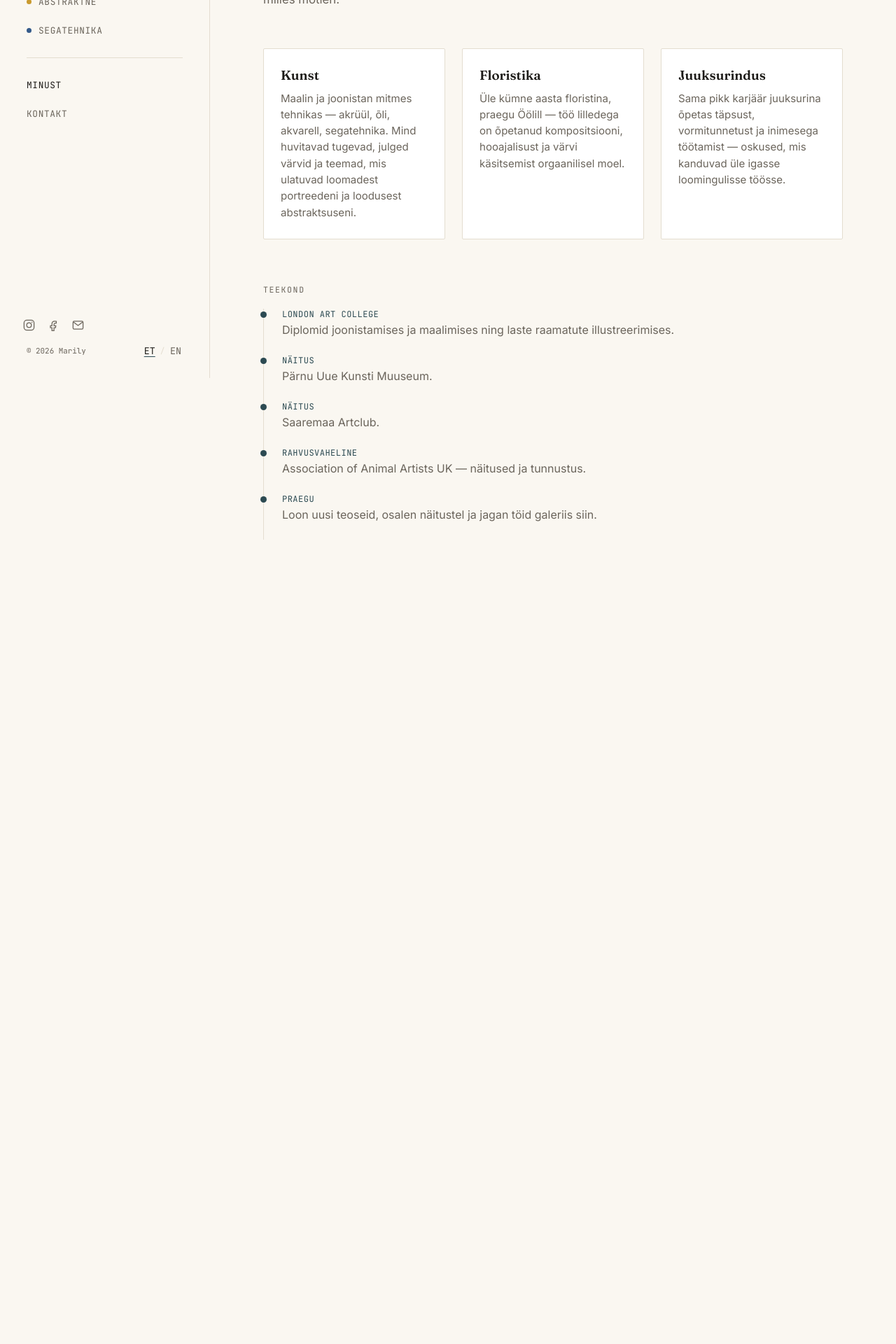
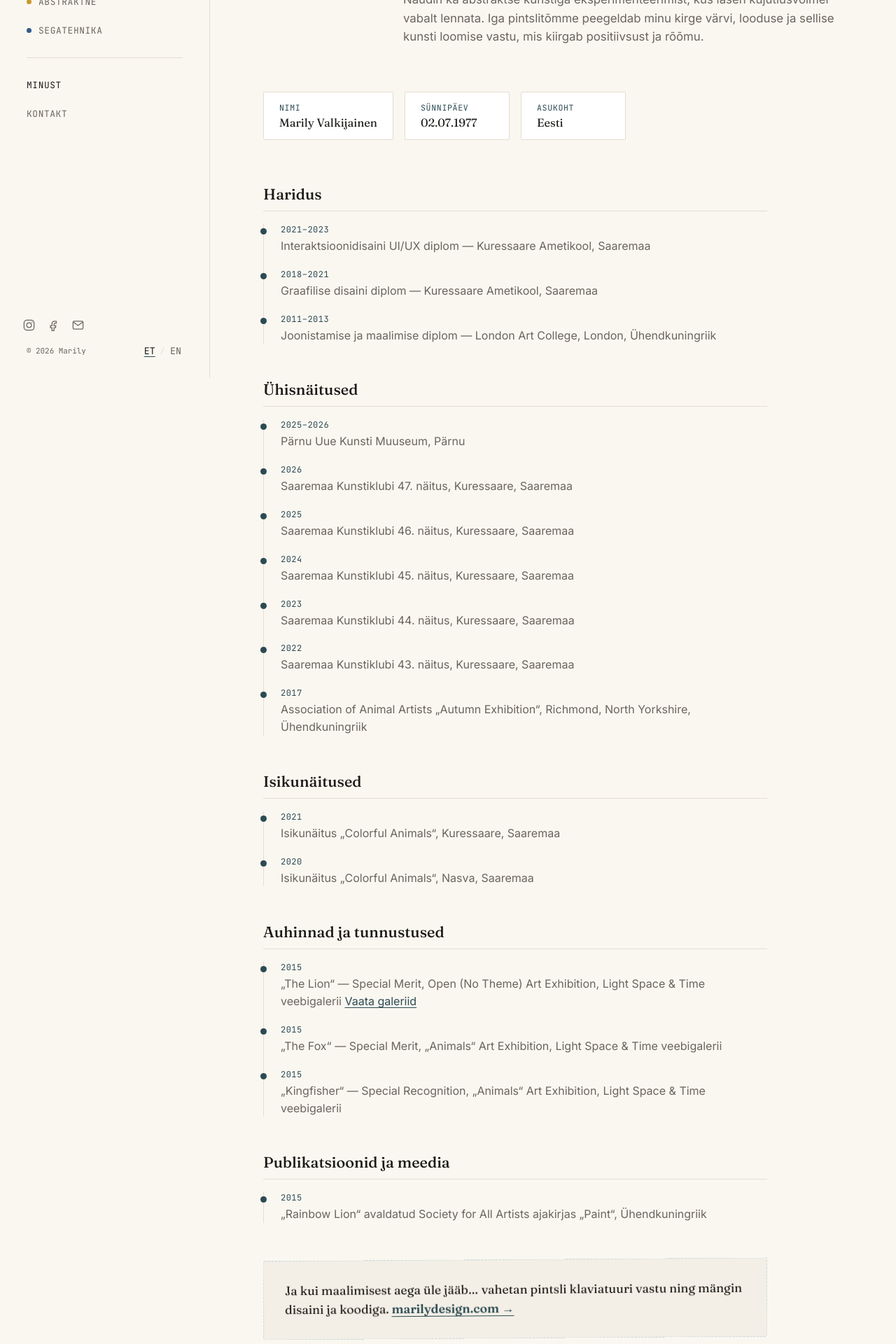
Before and after one commit to marily77/marilysartnest, a React (Vite) app: page /about in a window 1280 px wide. Shown: the part 260-2180 px from the top of the page at 70% size. Before the commit the page ends 1095 px from the top, so only its background shows below. Built offline with nearby package versions, Linux system fonts and the light colour scheme.

Commit message:
New about page layout

```diff
--- a/src/i18n/locales/en.json
+++ b/src/i18n/locales/en.json
@@ -15,31 +15,121 @@
     "next": "Next image"
   },
   "about": {
-    "eyebrow": "My story",
-    "title": "Three crafts, one hand.",
-    "lede": "Before the brush became the main tool, these same hands cut hair, arranged flowers and drew for years — each one taught something about colour, form and patience that eventually came together in art. I'm a colorholic: colour is the language I think in.",
-    "blocks": {
-      "art": {
-        "title": "Art",
-        "text": "I paint and draw in several techniques — acrylic, oil, watercolour, mixed media. I'm drawn to bold, confident colours and subjects ranging from animals to portraits, from nature to abstraction."
+    "eyebrow": "Hey There",
+    "title": "Marily Valkijainen",
+    "lede": "I'm an artist who loves capturing the beauty and spirit of animals through vibrant portraits and illustrations. My work blends bold, vivid colors with a playful, naive style that brings each piece to life with energy and warmth. I also enjoy experimenting with abstract art, where I let my imagination run wild. Every brushstroke reflects my passion for color, nature, and creating art that radiates positivity and joy.",
+    "photoAlt": "Portrait of Marily Valkijainen",
+    "facts": [
+      {
+        "label": "Name",
+        "value": "Marily Valkijainen"
       },
-      "floristry": {
-        "title": "Floristry",
-        "text": "Over ten years as a florist, currently at Öölill — working with flowers has taught composition, seasonality and handling colour in an organic way."
+      {
+        "label": "Birthday",
+        "value": "02.07.1977"
       },
-      "hairdressing": {
-        "title": "Hairdressing",
-        "text": "An equally long career as a hairdresser taught precision, a sense of form and working with people — skills that carry into every creative project."
+      {
+        "label": "Location",
+        "value": "Estonia"
       }
-    },
-    "timelineEyebrow": "Journey",
-    "milestones": [
-      { "year": "London Art College", "text": "Diplomas in Drawing & Painting and in Children's Book Illustration." },
-      { "year": "Exhibition", "text": "Pärnu Museum of New Art." },
-      { "year": "Exhibition", "text": "Saaremaa Artclub." },
-      { "year": "International", "text": "Association of Animal Artists UK — exhibitions and recognition." },
-      { "year": "Now", "text": "Creating new work, exhibiting, and sharing pieces here in the gallery." }
-    ]
+    ],
+    "sections": [
+      {
+        "title": "Education",
+        "items": [
+          {
+            "year": "2021–2023",
+            "text": "Interaction Design UI/UX Diploma — Kuressaare Regional Training School, Saaremaa, Estonia"
+          },
+          {
+            "year": "2018–2021",
+            "text": "Graphic Design Diploma — Kuressaare Regional Training School, Saaremaa, Estonia"
+          },
+          {
+            "year": "2011–2013",
+            "text": "Diploma in Drawing and Painting — London Art College, London, United Kingdom"
+          }
+        ]
+      },
+      {
+        "title": "Collective Exhibitions",
+        "items": [
+          {
+            "year": "2025–2026",
+            "text": "Pärnu Museum of New Art, Pärnu, Estonia"
+          },
+          {
+            "year": "2026",
+            "text": "Saaremaa Artclub 47th Exhibition, Kuressaare, Saaremaa, Estonia"
+          },
+          {
+            "year": "2025",
+            "text": "Saaremaa Artclub 46th Exhibition, Kuressaare, Saaremaa, Estonia"
+          },
+          {
+            "year": "2024",
+            "text": "Saaremaa Artclub 45th Exhibition, Kuressaare, Saaremaa, Estonia"
+          },
+          {
+            "year": "2023",
+            "text": "Saaremaa Artclub 44th Exhibition, Kuressaare, Saaremaa, Estonia"
+          },
+          {
+            "year": "2022",
+            "text": "Saaremaa Artclub 43rd Exhibition, Kuressaare, Saaremaa, Estonia"
+          },
+          {
+            "year": "2017",
+            "text": "Association of Animal Artists “Autumn Exhibition”, Richmond, North Yorkshire, United Kingdom"
+          }
+        ]
+      },
+      {
+        "title": "Solo Exhibitions",
+        "items": [
+          {
+            "year": "2021",
+            "text": "Solo Exhibition “Colorful Animals”, Kuressaare, Saaremaa, Estonia"
+          },
+          {
+            "year": "2020",
+            "text": "Solo Exhibition “Colorful Animals”, Nasva, Saaremaa, Estonia"
+          }
+        ]
+      },
+      {
+        "title": "Prizes & Awards",
+        "items": [
+          {
+            "year": "2015",
+            "text": "“The Lion” — Special Merit, Open (No Theme) Art Exhibition, Light Space & Time Online Gallery",
+            "link": "https://www.lightspacetime.com/exhibition-archives/open-no-theme-art-exhibition-september-2015",
+            "linkLabel": "View gallery"
+          },
+          {
+            "year": "2015",
+            "text": "“The Fox” — Special Merit, “Animals” Art Exhibition, Light Space & Time Online Gallery"
+          },
+          {
+            "year": "2015",
+            "text": "“Kingfisher” — Special Recognition, “Animals” Art Exhibition, Light Space & Time Online Gallery"
+          }
+        ]
+      },
+      {
+        "title": "Publications & Press",
+        "items": [
+          {
+            "year": "2015",
+            "text": "“Rainbow Lion” published in the Society for All Artists “Paint” magazine, United Kingdom"
+          }
+        ]
+      }
+    ],
+    "outro": {
+      "text": "And when there's paint left to dry and time left to spare… I swap the brush for a keyboard and play with design & code.",
+      "linkLabel": "marilydesign.com →"
+    }
   },
   "contact": {
     "eyebrow": "Contact",
--- a/src/i18n/locales/et.json
+++ b/src/i18n/locales/et.json
@@ -15,31 +15,121 @@
     "next": "Järgmine pilt"
   },
   "about": {
-    "eyebrow": "Minu lugu",
-    "title": "Kolm käsitööd, üks käsi.",
-    "lede": "Enne kui pintsel sai peamiseks tööriistaks, on samad käed lõiganud juukseid, seadnud lilli ja joonistanud aastaid — igaüks neist õpetas midagi värvist, vormist ja kärsitusest, mis lõpuks kunstis kokku said. Olen colorholic: värv on mulle keel, milles mõtlen.",
-    "blocks": {
-      "art": {
-        "title": "Kunst",
-        "text": "Maalin ja joonistan mitmes tehnikas — akrüül, õli, akvarell, segatehnika. Mind huvitavad tugevad, julged värvid ja teemad, mis ulatuvad loomadest portreedeni ja loodusest abstraktsuseni."
+    "eyebrow": "Tere-tere",
+    "title": "Marily Valkijainen",
+    "lede": "Olen kunstnik, kes armastab tabada loomade ilu ja hinge erksavärviliste portreede ja illustratsioonide kaudu. Minu looming ühendab julged, elavad värvid mängulise ja naivistliku stiiliga, mis annab igale tööle energiat ja soojust. Naudin ka abstraktse kunstiga eksperimenteerimist, kus lasen kujutlusvõimel vabalt lennata. Iga pintslitõmme peegeldab minu kirge värvi, looduse ja sellise kunsti loomise vastu, mis kiirgab positiivsust ja rõõmu.",
+    "photoAlt": "Marily Valkijaineni portree",
+    "facts": [
+      {
+        "label": "Nimi",
+        "value": "Marily Valkijainen"
       },
-      "floristry": {
-        "title": "Floristika",
-        "text": "Üle kümne aasta floristina, praegu Öölill — töö lilledega on õpetanud kompositsiooni, hooajalisust ja värvi käsitsemist orgaanilisel moel."
+      {
+        "label": "Sünnipäev",
+        "value": "02.07.1977"
       },
-      "hairdressing": {
-        "title": "Juuksurindus",
-        "text": "Sama pikk karjäär juuksurina õpetas täpsust, vormitunnetust ja inimesega töötamist — oskused, mis kanduvad üle igasse loomingulisse töösse."
+      {
+        "label": "Asukoht",
+        "value": "Eesti"
       }
-    },
-    "timelineEyebrow": "Teekond",
-    "milestones": [
-      { "year": "London Art College", "text": "Diplomid joonistamises ja maalimises ning laste raamatute illustreerimises." },
-      { "year": "Näitus", "text": "Pärnu Uue Kunsti Muuseum." },
-      { "year": "Näitus", "text": "Saaremaa Artclub." },
-      { "year": "Rahvusvaheline", "text": "Association of Animal Artists UK — näitused ja tunnustus." },
-      { "year": "Praegu", "text": "Loon uusi teoseid, osalen näitustel ja jagan töid galeriis siin." }
-    ]
+    ],
+    "sections": [
+      {
+        "title": "Haridus",
+        "items": [
+          {
+            "year": "2021–2023",
+            "text": "Interaktsioonidisaini UI/UX diplom — Kuressaare Ametikool, Saaremaa"
+          },
+          {
+            "year": "2018–2021",
+            "text": "Graafilise disaini diplom — Kuressaare Ametikool, Saaremaa"
+          },
+          {
+            "year": "2011–2013",
+            "text": "Joonistamise ja maalimise diplom — London Art College, London, Ühendkuningriik"
+          }
+        ]
+      },
+      {
+        "title": "Ühisnäitused",
+        "items": [
+          {
+            "year": "2025–2026",
+            "text": "Pärnu Uue Kunsti Muuseum, Pärnu"
+          },
+          {
+            "year": "2026",
+            "text": "Saaremaa Kunstiklubi 47. näitus, Kuressaare, Saaremaa"
+          },
+          {
+            "year": "2025",
+            "text": "Saaremaa Kunstiklubi 46. näitus, Kuressaare, Saaremaa"
+          },
+          {
+            "year": "2024",
+            "text": "Saaremaa Kunstiklubi 45. näitus, Kuressaare, Saaremaa"
+          },
+          {
+            "year": "2023",
+            "text": "Saaremaa Kunstiklubi 44. näitus, Kuressaare, Saaremaa"
+          },
+          {
+            "year": "2022",
+            "text": "Saaremaa Kunstiklubi 43. näitus, Kuressaare, Saaremaa"
+          },
+          {
+            "year": "2017",
+            "text": "Association of Animal Artists „Autumn Exhibition“, Richmond, North Yorkshire, Ühendkuningriik"
+          }
+        ]
+      },
+      {
+        "title": "Isikunäitused",
+        "items": [
+          {
+            "year": "2021",
+            "text": "Isikunäitus „Colorful Animals“, Kuressaare, Saaremaa"
+          },
+          {
+            "year": "2020",
+            "text": "Isikunäitus „Colorful Animals“, Nasva, Saaremaa"
+          }
+        ]
+      },
+      {
+        "title": "Auhinnad ja tunnustused",
+        "items": [
+          {
+            "year": "2015",
+            "text": "„The Lion“ — Special Merit, Open (No Theme) Art Exhibition, Light Space & Time veebigalerii",
+            "link": "https://www.lightspacetime.com/exhibition-archives/open-no-theme-art-exhibition-september-2015",
+            "linkLabel": "Vaata galeriid"
+          },
+          {
+            "year": "2015",
+            "text": "„The Fox“ — Special Merit, „Animals“ Art Exhibition, Light Space & Time veebigalerii"
+          },
+          {
+            "year": "2015",
+            "text": "„Kingfisher“ — Special Recognition, „Animals“ Art Exhibition, Light Space & Time veebigalerii"
+          }
+        ]
+      },
+      {
+        "title": "Publikatsioonid ja meedia",
+        "items": [
+          {
+            "year": "2015",
+            "text": "„Rainbow Lion“ avaldatud Society for All Artists ajakirjas „Paint“, Ühendkuningriik"
+          }
+        ]
+      }
+    ],
+    "outro": {
+      "text": "Ja kui maalimisest aega üle jääb… vahetan pintsli klaviatuuri vastu ning mängin disaini ja koodiga.",
+      "linkLabel": "marilydesign.com →"
+    }
   },
   "contact": {
     "eyebrow": "Kontakt",
--- a/src/pages/About.css
+++ b/src/pages/About.css
@@ -1,6 +1,24 @@
+
+/* ---- Hero: photo + intro ---- */
+.about__hero {
+  display: flex;
+  align-items: flex-start;
+  gap: 40px;
+  margin-bottom: 48px;
+}
+
+.about__photo {
+  width: 160px;
+  height: 160px;
+  object-fit: cover;
+  border-radius: 50%;
+  border: 3px solid var(--paper);
+  box-shadow: 0 0 0 1px var(--line), 0 10px 24px rgba(28, 26, 23, 0.1);
+  flex-shrink: 0;
+}
+
 .about__intro {
   max-width: 640px;
-  margin-bottom: 56px;
 }
 
 .about__title {
@@ -16,69 +34,147 @@
   line-height: 1.6;
 }
 
-.about__grid {
-  display: grid;
-  grid-template-columns: repeat(3, 1fr);
-  gap: 24px;
-  margin-bottom: 64px;
+@media (max-width: 640px) {
+  .about__hero {
+    flex-direction: column;
+    align-items: center;
+    text-align: center;
+    gap: 24px;
+  }
+  .about__photo {
+    width: 130px;
+    height: 130px;
+  }
 }
 
-.about__block {
+/* ---- Quick facts ---- */
+.about__facts {
+  display: flex;
+  flex-wrap: wrap;
+  gap: 16px;
+  margin: 0 0 64px;
+  padding: 0;
+}
+
+.about__fact {
   background: var(--paper);
   border: 1px solid var(--line);
   border-radius: var(--radius);
-  padding: 26px 24px;
+  padding: 14px 22px;
+  min-width: 150px;
 }
 
-.about__block h3 {
-  font-family: var(--font-display);
-  margin: 0 0 10px;
+.about__fact dt {
+  font-family: var(--font-mono);
+  font-size: 0.72rem;
+  letter-spacing: 0.06em;
+  text-transform: uppercase;
+  color: var(--accent);
+  margin-bottom: 4px;
 }
 
-.about__block p {
-  color: var(--ink-soft);
-  font-size: 0.94rem;
-  line-height: 1.55;
+.about__fact dd {
   margin: 0;
+  font-family: var(--font-display);
+  font-size: 1.02rem;
 }
 
-@media (max-width: 800px) {
-  .about__grid { grid-template-columns: 1fr; }
+/* ---- CV sections ---- */
+.about__cv {
+  max-width: 720px;
 }
 
-.timeline {
+.cv__section {
+  margin-bottom: 52px;
+}
+
+.cv__heading {
+  font-family: var(--font-display);
+  font-weight: 500;
+  font-size: 1.35rem;
+  margin: 0 0 18px;
+  padding-bottom: 10px;
+  border-bottom: 1px solid var(--line);
+}
+
+.cv__list {
   list-style: none;
   padding: 0;
-  margin: 20px 0 0;
+  margin: 0;
   border-left: 1px solid var(--line);
 }
 
-.timeline__item {
+.cv__item {
   position: relative;
-  padding: 0 0 26px 26px;
+  padding: 0 0 20px 24px;
 }
 
-.timeline__item::before {
+.cv__item:last-child {
+  padding-bottom: 0;
+}
+
+.cv__item::before {
   content: "";
   position: absolute;
   left: -5px;
-  top: 4px;
+  top: 6px;
   width: 9px;
   height: 9px;
   border-radius: 50%;
   background: var(--accent);
 }
 
-.timeline__year {
+.cv__year {
   display: block;
   font-family: var(--font-mono);
   font-size: 0.75rem;
   letter-spacing: 0.04em;
   text-transform: uppercase;
   color: var(--accent);
-  margin-bottom: 4px;
+  margin-bottom: 3px;
 }
 
-.timeline__text {
+.cv__text {
   color: var(--ink-soft);
+  line-height: 1.55;
 }
+
+.cv__link {
+  color: var(--accent);
+  text-decoration: underline;
+  text-underline-offset: 3px;
+}
+
+.cv__link:hover {
+  opacity: 0.75;
+}
+
+/* ---- Funky outro ---- */
+.about__outro {
+  margin-top: 24px;
+  padding: 28px 30px;
+  background: var(--bg-soft);
+  border: 1px dashed var(--accent-soft);
+  border-radius: var(--radius);
+  max-width: 720px;
+  transform: rotate(-0.4deg);
+}
+
+.about__outro p {
+  margin: 0;
+  font-family: var(--font-display);
+  font-size: 1.1rem;
+  line-height: 1.55;
+}
+
+.about__outro-link {
+  color: var(--accent);
+  font-weight: 600;
+  text-decoration: underline;
+  text-underline-offset: 4px;
+  white-space: nowrap;
+}
+
+.about__outro-link:hover {
+  opacity: 0.75;
+}
--- a/src/pages/About.jsx
+++ b/src/pages/About.jsx
@@ -5,10 +5,18 @@ import "./About.css";
 export default function About() {
   const { t } = useTranslation();
   const scopeRef = useReveal();
-  const milestones = t("about.milestones", { returnObjects: true });
+  const facts = t("about.facts", { returnObjects: true });
+  const sections = t("about.sections", { returnObjects: true });
 
   return (
     <div className="container section" ref={scopeRef}>
+      <div className="about__hero">
+        <img
+          src="/pildid/marily.jpg"
+          alt={t("about.photoAlt")}
+          className="about__photo"
+          data-reveal
+        />
         <div className="about__intro">
           <p className="eyebrow" data-reveal>
             {t("about.eyebrow")}
@@ -20,32 +28,60 @@ export default function About() {
             {t("about.lede")}
           </p>
         </div>
-
-      <div className="about__grid">
-        <div className="about__block" data-reveal>
-          <h3>{t("about.blocks.art.title")}</h3>
-          <p>{t("about.blocks.art.text")}</p>
-        </div>
-        <div className="about__block" data-reveal>
-          <h3>{t("about.blocks.floristry.title")}</h3>
-          <p>{t("about.blocks.floristry.text")}</p>
-        </div>
-        <div className="about__block" data-reveal>
-          <h3>{t("about.blocks.hairdressing.title")}</h3>
-          <p>{t("about.blocks.hairdressing.text")}</p>
-        </div>
       </div>
 
-      <div className="about__timeline" data-reveal>
-        <p className="eyebrow">{t("about.timelineEyebrow")}</p>
-        <ol className="timeline">
-          {milestones.map((m, i) => (
-            <li key={i} className="timeline__item">
-              <span className="timeline__year">{m.year}</span>
-              <span className="timeline__text">{m.text}</span>
+      <dl className="about__facts" data-reveal>
+        {facts.map((f, i) => (
+          <div key={i} className="about__fact">
+            <dt>{f.label}</dt>
+            <dd>{f.value}</dd>
+          </div>
+        ))}
+      </dl>
+
+      <div className="about__cv">
+        {sections.map((section, si) => (
+          <section key={si} className="cv__section" data-reveal>
+            <h2 className="cv__heading">{section.title}</h2>
+            <ol className="cv__list">
+              {section.items.map((item, ii) => (
+                <li key={ii} className="cv__item">
+                  <span className="cv__year">{item.year}</span>
+                  <span className="cv__text">
+                    {item.text}
+                    {item.link && (
+                      <>
+                        {" "}
+                        <a
+                          className="cv__link"
+                          href={item.link}
+                          target="_blank"
+                          rel="noreferrer"
+                        >
+                          {item.linkLabel}
+                        </a>
+                      </>
+                    )}
+                  </span>
                 </li>
               ))}
             </ol>
+          </section>
+        ))}
+      </div>
+
+      <div className="about__outro" data-reveal>
+        <p>
+          {t("about.outro.text")}{" "}
+          <a
+            className="about__outro-link"
+            href="https://www.marilydesign.com"
+            target="_blank"
+            rel="noreferrer"
+          >
+            {t("about.outro.linkLabel")}
+          </a>
+        </p>
       </div>
     </div>
   );
```
Also changed, not shown: public/pildid/marily.jpg (added). Lines whose indentation alone changed are shown as unchanged.
